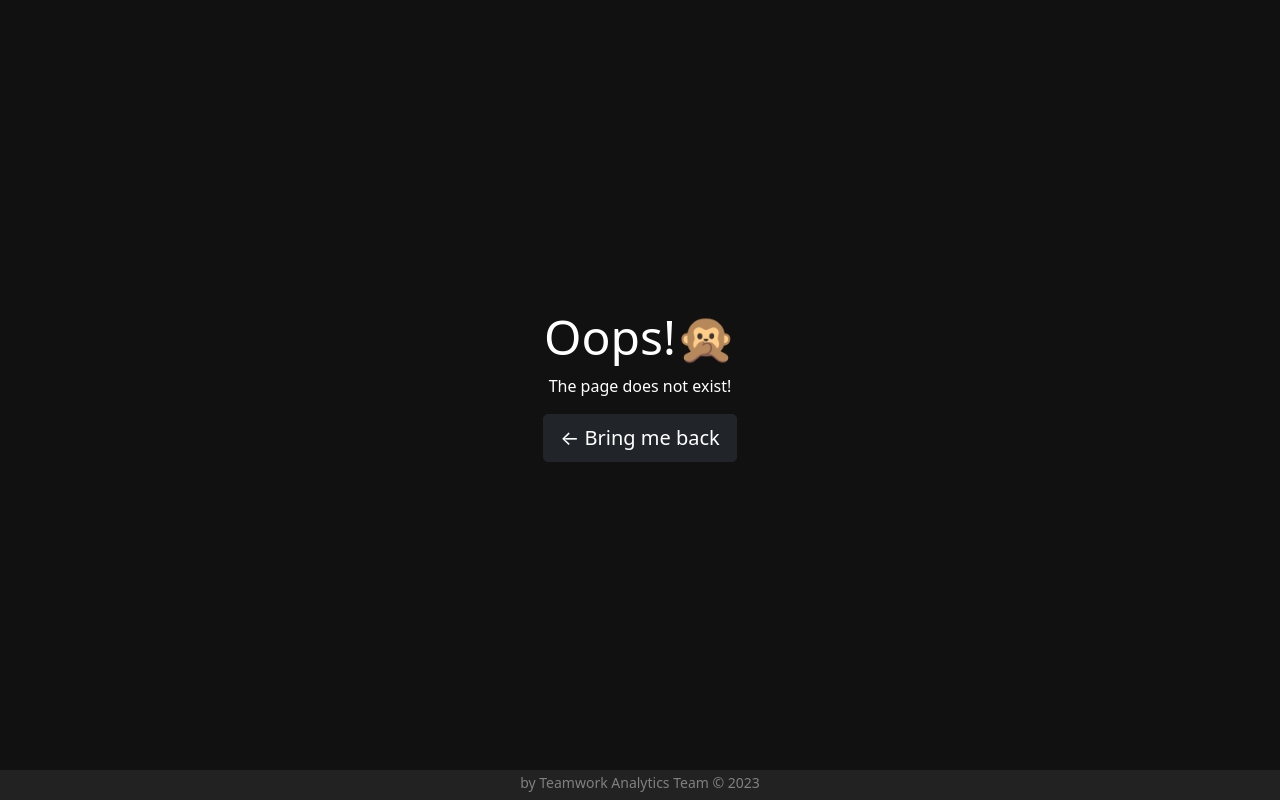
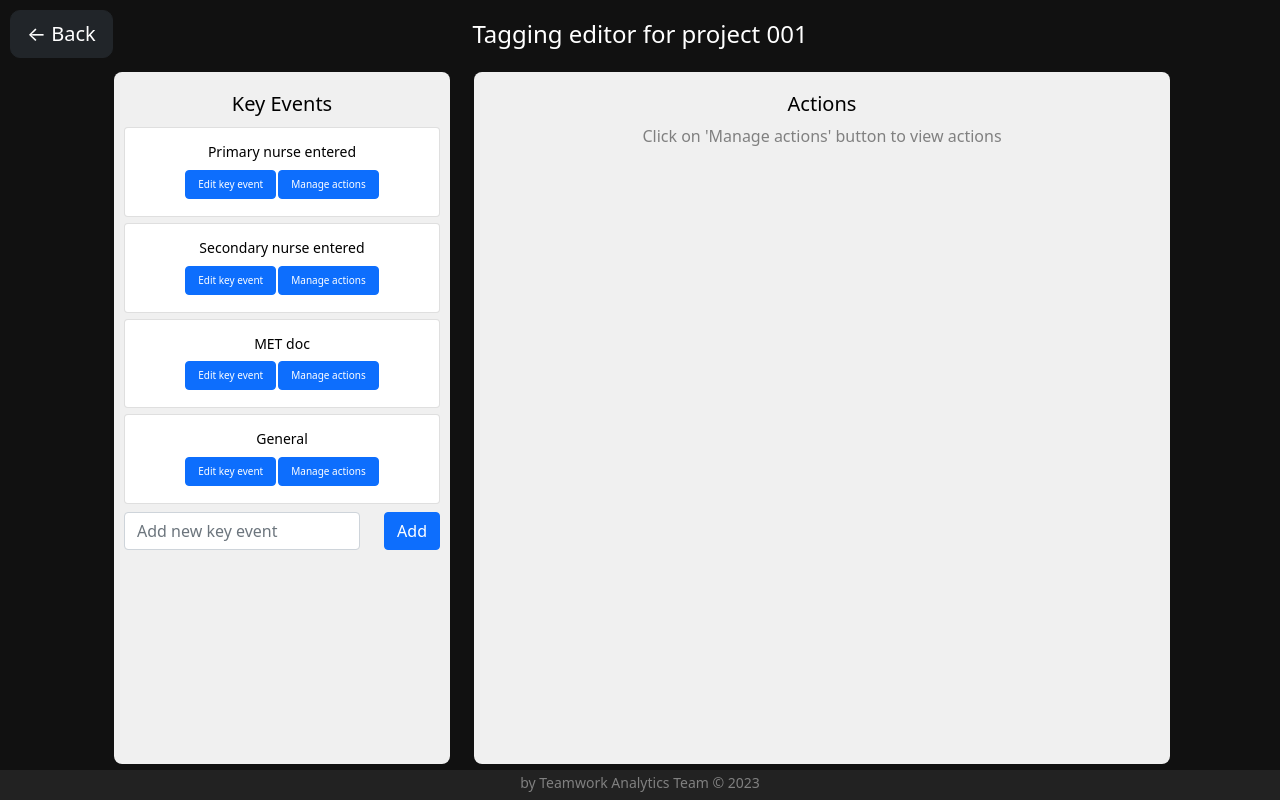
Before and after one commit to Teamwork-Analytics/teamwork-visualiser-dashboard, a React (Create React App) app in the folder client/: page /tagging-editor in a window 1280 px wide. Built offline with nearby package versions, Linux system fonts and the light colour scheme.

Commit message:
First tagging editor page

```diff
--- a/client/src/App/App.tsx
+++ b/client/src/App/App.tsx
@@ -6,6 +6,7 @@ import SimulationPage from "../pages/simulation/SimulationPage";
 import MainPage from "../pages/main/MainPage";
 import ErrorPage from "../pages/error/ErrorPage";
 import ProjectManagementPage from "../pages/projectManagement/ProjectManagementPage";
+import TaggingEditorPage from "../pages/taggingEditor/TaggingEditorPage";
 import { BrowserRouter, Navigate, Route, Routes } from "react-router-dom";
 import { TEAM_NAME } from "../data/manualLabels";
 import { Toaster } from "react-hot-toast";
@@ -36,6 +37,9 @@ function App() {
           <Route path="*" element={<ErrorPage defaultUrl={"/main"} />} />
           <Route path="/" element={<Navigate replace to="/main" />} />
           <Route path="/projects" element={<ProjectManagementPage />} />
+          {/* Take project ID in when it is connected to the backend */}
+          {/* <Route path="/taggingeditor/:projectId" element={TaggingEditor} /> */}
+          <Route path="/tagging-editor" element={<TaggingEditorPage />} />
         </Routes>
       </BrowserRouter>
       <footer style={styles.footer}>
--- /dev/null
+++ b/client/src/pages/taggingEditor/TaggingEditorPage.css
@@ -0,0 +1,59 @@
+.tagging-editor-back-button {
+  position: absolute;
+  top: 10px;
+  left: 10px;
+}
+
+.tagging-editor-page-title {
+  position: absolute;
+  top: 10px;
+  margin: 10px;
+}
+
+.tagging-editor-key-events-container {
+  display: flex;
+  flex: 1;
+  flex-direction: column;
+  align-items: center;
+  background-color: #f0f0f0;
+  padding: 1em;
+  border-radius: 0.5em;
+  height: 100%;
+  width: 100%;
+  margin: 2px;
+  padding-top: 20px;
+  padding-right: 10px;
+  padding-bottom: 15px;
+  padding-left: 10px;
+}
+
+.tagging-editor-actions-container {
+  display: flex;
+  flex: 1;
+  flex-direction: column;
+  align-items: center;
+  background-color: #f0f0f0;
+  padding: 1em;
+  border-radius: 0.5em;
+  height: 100%;
+  width: 100%;
+  margin: 2px;
+  padding-top: 20px;
+  padding-right: 10px;
+  padding-bottom: 15px;
+  padding-left: 10px;
+}
+
+.tagging-editor-mid-container {
+  height: 100%;
+  display: flex;
+}
+
+.tagging-editor-content-row {
+  width: 100vw;
+  display: flex;
+  flex: 1;
+  margin-top: 70px;
+  justify-content: center;
+  padding-bottom: 0.5em;
+}
--- /dev/null
+++ b/client/src/pages/taggingEditor/TaggingEditorPage.tsx
@@ -0,0 +1,160 @@
+import React, { useState } from "react";
+import { useParams } from "react-router-dom";
+import { defaultStyles as styles } from "../page-styles";
+import BackButton from "../../components/buttons/BackButton";
+import { Button, Card, Col, Container, Form, Row } from "react-bootstrap";
+import "./TaggingEditorPage.css";
+
+const TaggingEditorPage = () => {
+  const [editActionsClicked, setEditActionsClicked] = useState<boolean>(false);
+
+  const params = useParams();
+  const projectId = params.projectId ? params.projectId : "001";
+  // const keyEvents = [
+  //   { id: "001", name: "Handover primary nurse" },
+  //   { id: "002", name: "Handover secondary nurse" },
+  //   { id: "003", name: "MET call" },
+  // ];
+
+  const [keyEvents, setKeyEvents] = useState<any[]>([
+    { id: "001", name: "Primary nurse entered" },
+    { id: "002", name: "Secondary nurse entered" },
+    { id: "003", name: "MET doc" },
+    { id: "004", name: "General" },
+  ]);
+  const [newKeyEvent, setNewKeyEvent] = useState<string>("");
+
+  const addKeyEvent = () => {
+    if (newKeyEvent.trim() !== "") {
+      setKeyEvents([...keyEvents, { id: "005", name: newKeyEvent }]);
+      setNewKeyEvent("");
+    }
+  };
+
+  const actions = [
+    { id: "001", name: "Handover to primary nurse" },
+    { id: "002", name: "Applying Oxygen" },
+    { id: "003", name: "Reassessment" },
+  ];
+
+  return (
+    <>
+      <div style={styles.main}>
+        <h4 className="tagging-editor-page-title">
+          Tagging editor for project {projectId}
+        </h4>
+        <BackButton className="tagging-editor-back-button"></BackButton>
+        <Container fluid className="tagging-editor-mid-container">
+          <Row className="tagging-editor-content-row">
+            <Col md={4}>
+              <div className="tagging-editor-key-events-container ">
+                <h5 style={{ color: "black" }}>Key Events</h5>
+                {keyEvents.map((event) => (
+                  <Card
+                    key={event.id}
+                    style={{ width: "100%", margin: "3px", color: "black" }}
+                  >
+                    <Card.Body>
+                      <Card.Title style={{ fontSize: "14px" }}>
+                        {event.name}
+                      </Card.Title>
+                      <Button
+                        style={{ fontSize: "10px", margin: "1px" }}
+                        variant="primary"
+                      >
+                        Edit key event
+                      </Button>
+                      <Button
+                        style={{ fontSize: "10px", margin: "1px" }}
+                        variant="primary"
+                        onClick={() => setEditActionsClicked(true)}
+                      >
+                        Manage actions
+                      </Button>
+                    </Card.Body>
+                  </Card>
+                ))}
+                <Form style={{ marginTop: "5px" }}>
+                  <Form.Group className="mb-3" controlId="formAddEvent">
+                    <Row>
+                      <Col>
+                        <Form.Control
+                          type="text"
+                          placeholder="Add new key event"
+                          value={newKeyEvent}
+                          onChange={(e) => setNewKeyEvent(e.target.value)}
+                        />
+                      </Col>
+                      <Col xs="auto">
+                        <Button variant="primary" onClick={addKeyEvent}>
+                          Add
+                        </Button>
+                      </Col>
+                    </Row>
+                  </Form.Group>
+                </Form>
+              </div>
+            </Col>
+            <Col md={8}>
+              <div className="tagging-editor-actions-container ">
+                <h5 style={{ color: "black" }}>
+                  {editActionsClicked
+                    ? "Actions for key event Primary Nurse Entered"
+                    : " Actions"}
+                </h5>
+                {editActionsClicked ? (
+                  <>
+                    {actions.map((action) => (
+                      <Card
+                        key={action.id}
+                        style={{ width: "100%", margin: "3px", color: "black" }}
+                      >
+                        <Card.Body>
+                          <Card.Title style={{ fontSize: "14px" }}>
+                            {action.name}
+                          </Card.Title>
+                          <Button
+                            style={{ fontSize: "10px", margin: "1px" }}
+                            variant="primary"
+                          >
+                            Edit action
+                          </Button>
+                        </Card.Body>
+                      </Card>
+                    ))}
+                    <Form style={{ marginTop: "5px" }}>
+                      <Form.Group className="mb-3" controlId="formAddEvent">
+                        <Row style={{ width: "auto" }}>
+                          <Col>
+                            <Form.Control
+                              type="text"
+                              placeholder="Add new action"
+                              value={newKeyEvent}
+                              onChange={(e) => setNewKeyEvent(e.target.value)}
+                            />
+                          </Col>
+                          <Col xs="auto">
+                            <Button variant="primary" onClick={addKeyEvent}>
+                              Add
+                            </Button>
+                          </Col>
+                        </Row>
+                      </Form.Group>
+                    </Form>
+                  </>
+                ) : (
+                  <div style={{ color: "grey" }}>
+                    {" "}
+                    Click on 'Manage actions' button to view actions{" "}
+                  </div>
+                )}
+              </div>
+            </Col>
+          </Row>
+        </Container>
+      </div>
+    </>
+  );
+};
+
+export default TaggingEditorPage;
```
